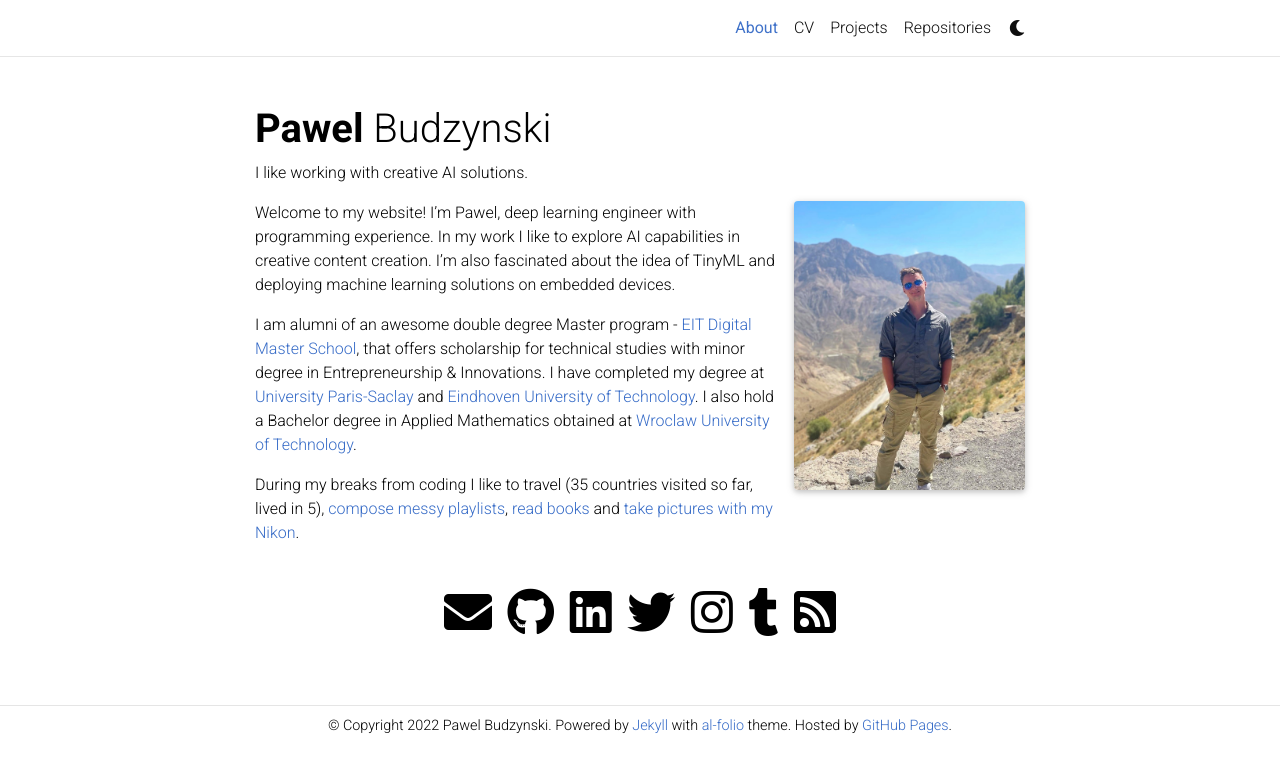
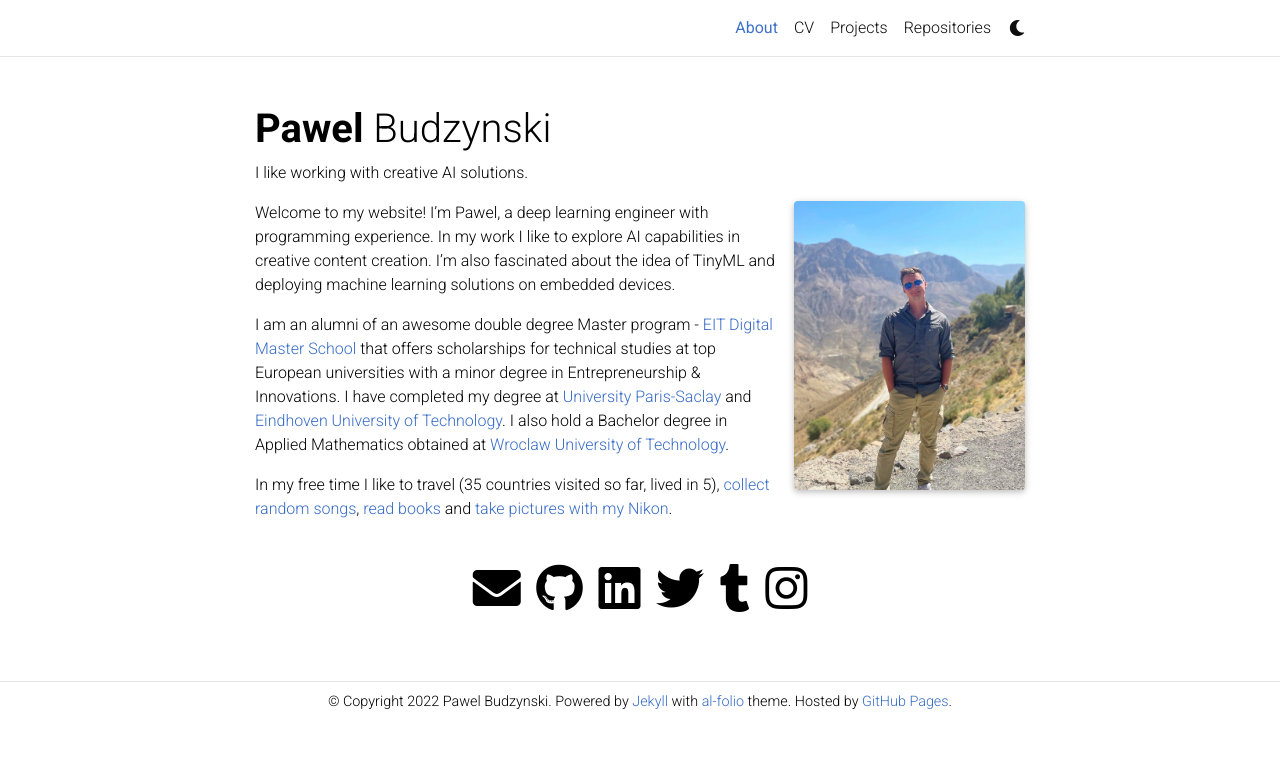
Before and after one commit to pbudzyns/jekyll-webpage, a Jekyll site: the page built from _pages/about.md, in a window 1280 px wide. Shown: the top 772 px of the page. Built offline with Jekyll 4.4.1, drawn with Linux system fonts in a browser that asks for light colours; full-size pictures stand in for the smaller copies a plugin makes; comment, search, counter and statistics services are not loaded; a style sheet for code colours, icons or effects is not loaded.

```diff
--- a/_config.yml
+++ b/_config.yml
@@ -40,7 +40,7 @@ repo_theme_dark: dark           # https://github.com/anuraghazra/github-readme-s
 # will use title and url fields
 # Take a look to https://github.com/jekyll/jekyll-feed for more customization
 
-rss_icon: true
+rss_icon: false
 
 # -----------------------------------------------------------------------------
 # Layout
--- a/_data/cv.yml
+++ b/_data/cv.yml
@@ -8,7 +8,7 @@
     - name: Languages
       value: English, Polish, French, Russian
     - name: Professional interests
-      value: Python, Deep Learning, 3D Graphics, Embedded ML.
+      value: Python, Deep Learning, 3D Graphics, Embedded ML
 
 - title: Education
   type: time_table
--- a/_includes/social.html
+++ b/_includes/social.html
@@ -79,11 +79,11 @@
             {%- if site.unsplash_id -%}
             <a href="https://unsplash.com/@{{ site.unsplash_id }}" title="Unsplash"><i class="fab fa-unsplash"></i></a>
             {% endif %}
+            {%- if site.tumblr_id -%}
+            <a href="https://{{ site.tumblr_id }}.tumblr.com" title="Tumblr"><i class="fab fa-tumblr fa-xs"></i></a>
+            {% endif %}
             {%- if site.instagram_id -%}
             <a href="https://instagram.com/{{ site.instagram_id }}" title="Instagram"><i class="fab fa-instagram fa-xs"></i></a>
-            {% endif %}
-            {%- if site.tumblr_id -%}
-            <a href="https://{{ site.tumblr_id }}.tumblr.com" title="Tumblr"><i class="fab fa-tumblr fa-xs"></i></a>
             {% endif %}
             {%- if site.facebook_id -%}
             <a href="https://facebook.com/{{ site.facebook_id }}" title="Facebook"><i class="fab fa-facebook fa-xs"></i></a>
--- a/_pages/about.md
+++ b/_pages/about.md
@@ -18,8 +18,8 @@ selected_papers: false # includes a list of papers marked as "selected={true}"
 social: true  # includes social icons at the bottom of the page
 ---
 
-Welcome to my website! I'm Pawel, deep learning engineer with programming experience. In my work I like to explore AI capabilities in creative content creation. I'm also fascinated about the idea of TinyML and deploying machine learning solutions on embedded devices.
+Welcome to my website! I'm Pawel, a deep learning engineer with programming experience. In my work I like to explore AI capabilities in creative content creation. I'm also fascinated about the idea of TinyML and deploying machine learning solutions on embedded devices.
 
-I am alumni of an awesome double degree Master program - [EIT Digital Master School](https://masterschool.eitdigital.eu/), that offers scholarship for technical studies with minor degree in Entrepreneurship & Innovations. I have completed my degree at [University Paris-Saclay](https://www.universite-paris-saclay.fr/en) and [Eindhoven University of Technology](https://www.tue.nl/en/). I also hold a Bachelor degree in Applied Mathematics obtained at [Wroclaw University of Technology](https://pwr.edu.pl/en/).
+I am an alumni of an awesome double degree Master program - [EIT Digital Master School](https://masterschool.eitdigital.eu/) that offers scholarships for technical studies at top European universities with a minor degree in Entrepreneurship & Innovations. I have completed my degree at [University Paris-Saclay](https://www.universite-paris-saclay.fr/en) and [Eindhoven University of Technology](https://www.tue.nl/en/). I also hold a Bachelor degree in Applied Mathematics obtained at [Wroclaw University of Technology](https://pwr.edu.pl/en/).
 
-During my breaks from coding I like to travel (35 countries visited so far, lived in 5), [compose messy playlists](https://open.spotify.com/user/1197831799), [read books](https://www.goodreads.com/pbudzyns) and [take pictures with my Nikon](https://pbudzyns.tumblr.com/).
+In my free time I like to travel (35 countries visited so far, lived in 5), [collect random songs](https://open.spotify.com/user/1197831799), [read books](https://www.goodreads.com/pbudzyns) and [take pictures with my Nikon](https://pbudzyns.tumblr.com/).
```
